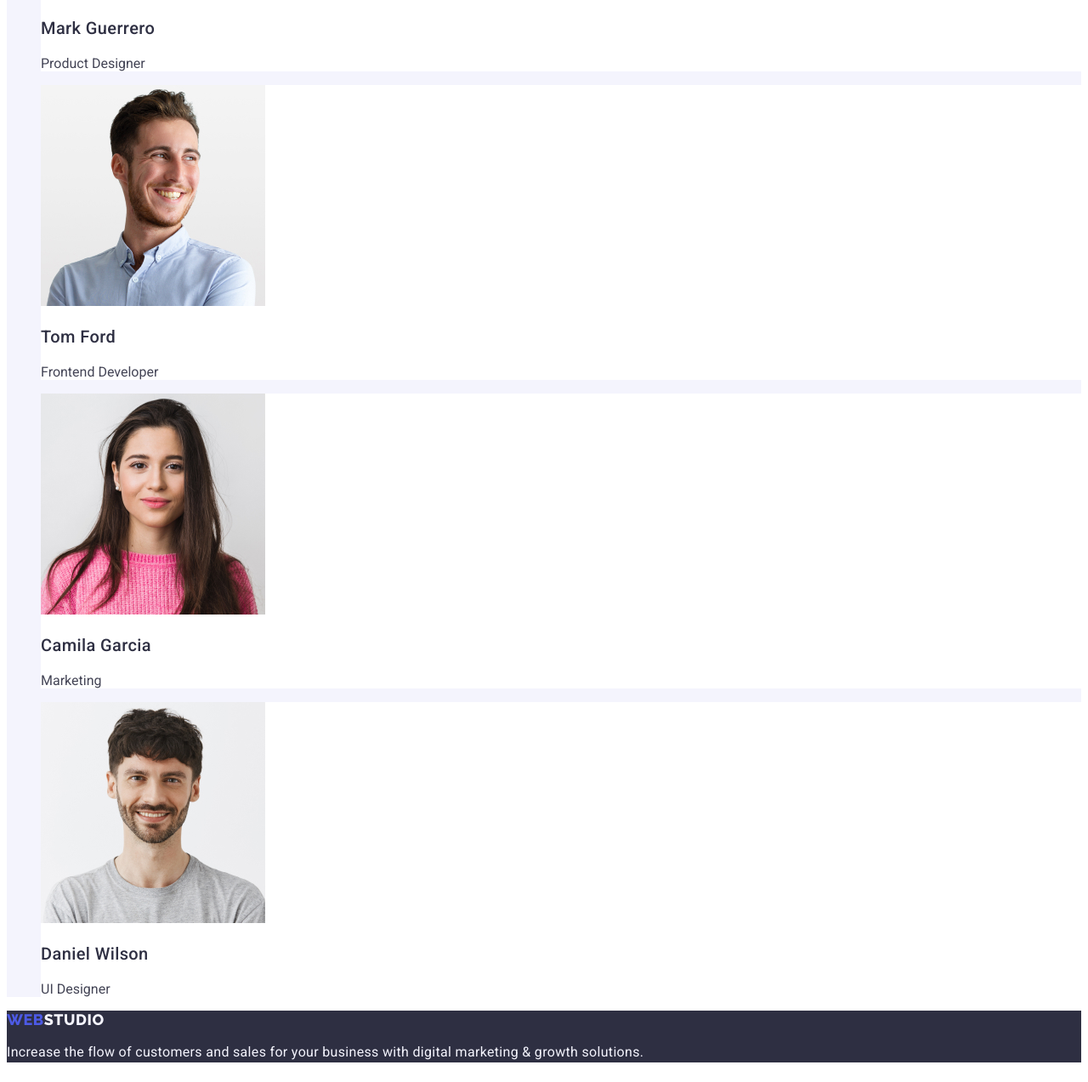
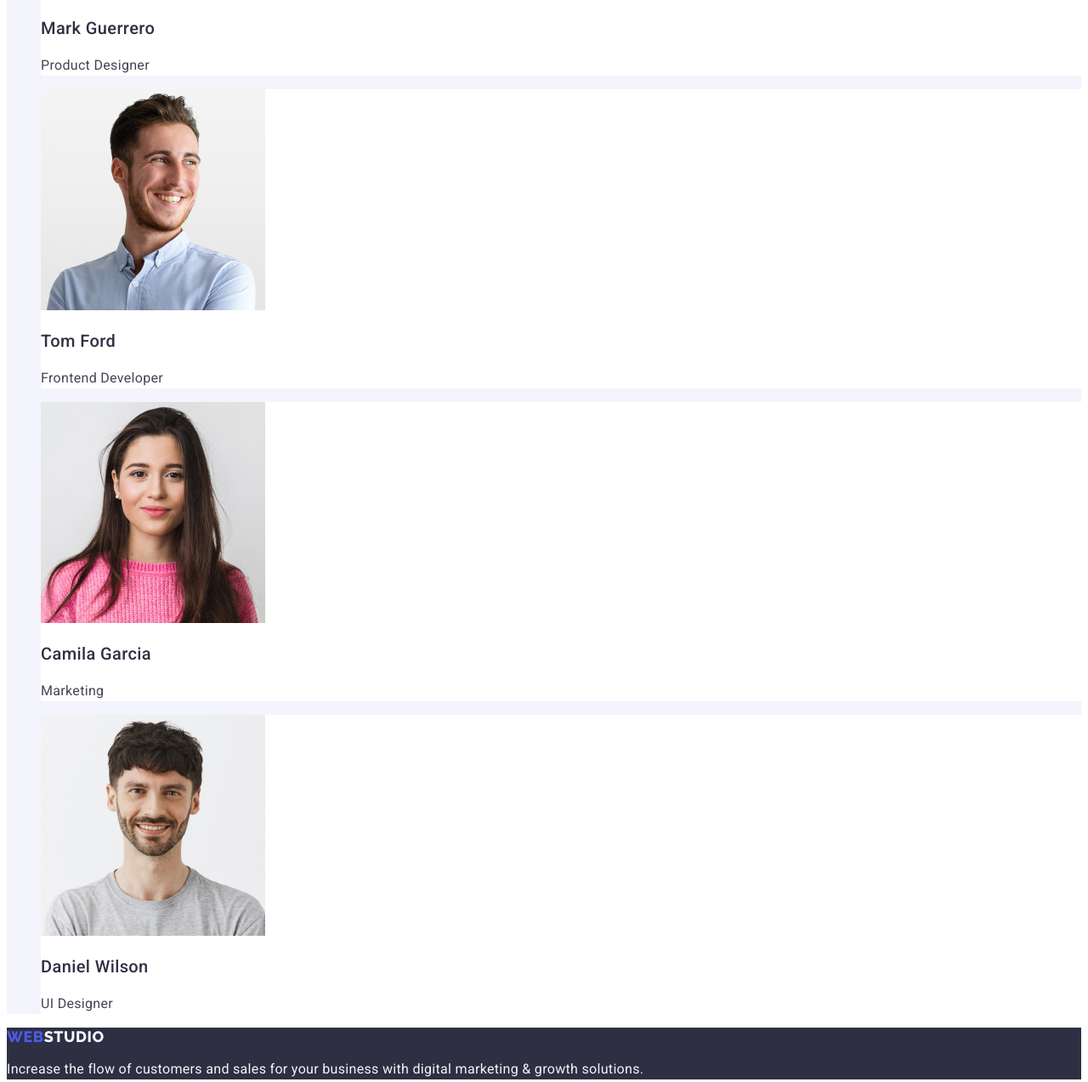
Before and after one commit to FairySaikiNoKysyo/goit-markup-hw-02, a plain HTML site: page index.html in a window 1280 px wide. Shown: the part 2270-3543 px from the top of the page at 85% size. Drawn offline with Linux system fonts and the light colour scheme.

Commit message:
Update index.html

```diff
--- a/index.html
+++ b/index.html
@@ -132,7 +132,7 @@
               height="260"
             />
             <h3 class="main-heading">Mark Guerrero</h3>
-            <p class="section-undertitle">Product Designer</p>
+            <p class="section-text">Product Designer</p>
           </li>
           <li class="list-item team-bg-clr ">
             <img
@@ -142,7 +142,7 @@
               height="260"
             />
             <h3 class="main-heading">Tom Ford</h3>
-            <p class="section-undertitle">Frontend Developer</p>
+            <p class="section-text">Frontend Developer</p>
           </li>
           <li class="list-item team-bg-clr ">
             <img
@@ -152,7 +152,7 @@
               height="260"
             />
             <h3 class="main-heading">Camila Garcia</h3>
-            <p class="section-undertitle">Marketing</p>
+            <p class="section-text">Marketing</p>
           </li>
           <li class="list-item team-bg-clr ">
             <img
@@ -162,7 +162,7 @@
               height="260"
             />
             <h3 class="main-heading">Daniel Wilson</h3>
-            <p class="section-undertitle">UI Designer</p>
+            <p class="section-text">UI Designer</p>
           </li>
         </ul>
       </section>
```
